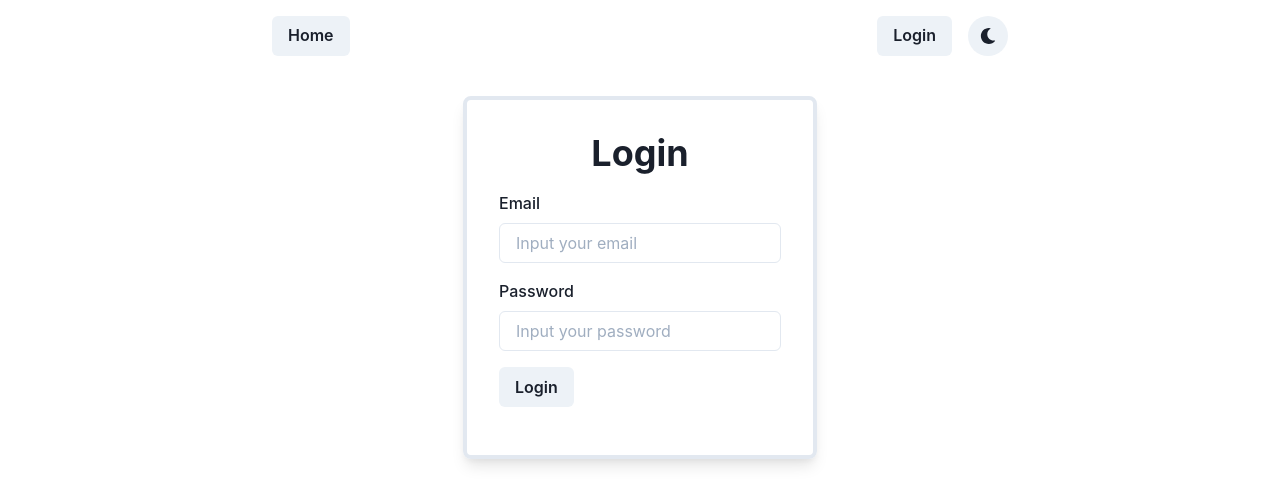
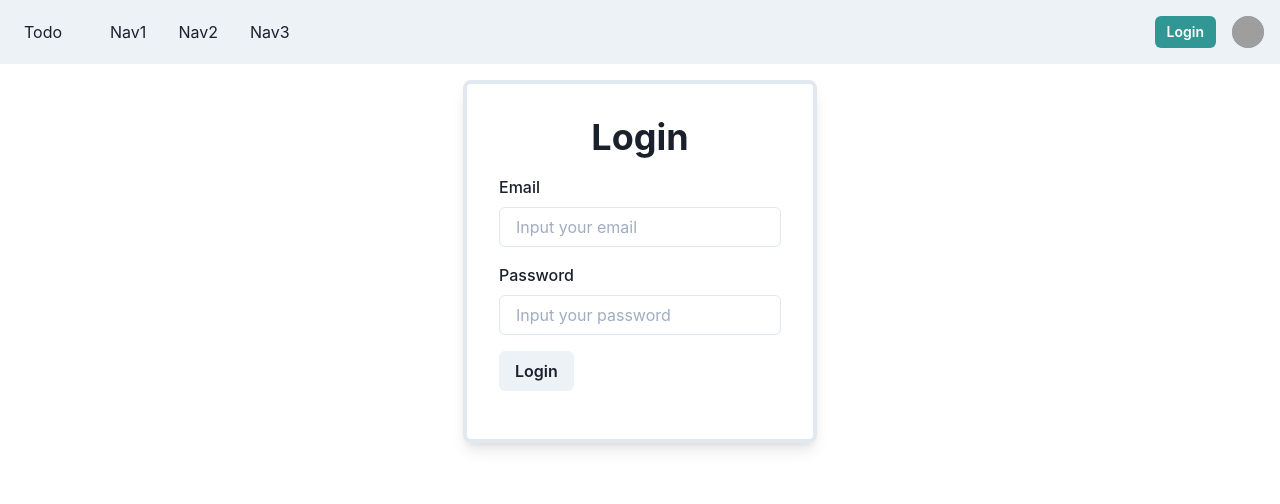
Before and after one commit to mushonnip/todo-next, a Next.js app: page /login in a window 1280 px wide. Shown: the top 504 px of the page. Built offline with nearby package versions, Linux system fonts and the light colour scheme; grey boxes are pictures that could not be loaded.

Commit message:
add navbar

```diff
--- /dev/null
+++ b/components/layouts/base.js
@@ -0,0 +1,19 @@
+import { Box, Container } from "@chakra-ui/react";
+import Head from "next/head";
+import Navbar from "../navbar";
+
+function Main({ children, title }) {
+  return (
+    <Box as={"main"}>
+      <Head>
+        <title>
+          {title} | {process.env.NEXT_APP_NAME}
+        </title>
+      </Head>
+      <Navbar />
+      <Container pt={16}>{children}</Container>
+    </Box>
+  );
+}
+
+export default Main;
--- a/components/navbar.js
+++ b/components/navbar.js
@@ -4,39 +4,122 @@ import {
   IconButton,
   useColorModeValue,
   useColorMode,
-  Container,
   Flex,
-  Spacer,
+  useDisclosure,
+  Box,
+  Avatar,
+  Menu,
+  MenuButton,
+  MenuList,
+  MenuItem,
+  MenuDivider,
+  Stack,
+  Link,
 } from "@chakra-ui/react";
 import NextLink from "next/link";
-import { FaMoon, FaSun } from "react-icons/fa";
+import { HamburgerIcon, CloseIcon } from "@chakra-ui/icons";
+
+const Links = ["Nav1", "Nav2", "Nav3"];
+
+const NavLink = ({ children }) => (
+  <Link
+    px={2}
+    py={1}
+    rounded={"md"}
+    _hover={{
+      textDecoration: "none",
+      bg: useColorModeValue("gray.200", "gray.700"),
+    }}
+    href={"#"}
+  >
+    {children}
+  </Link>
+);
 
 export default function Navbar() {
   const { toggleColorMode } = useColorMode();
+  const { isOpen, onOpen, onClose } = useDisclosure();
+
   return (
-    <Container
-      display="flex"
-      maxW="container.md"
-      wrap="wrap"
-      align="center"
-      justify="space-between"
-      mb={8}
+    <Box
+      bg={useColorModeValue("gray.100", "gray.900")}
+      px={4}
+      position={"fixed"}
+      as={"nav"}
+      zIndex={1}
+      css={{ backdropFilter: "blur(10px)" }}
+      w={"100%"}
     >
-      {/* <Flex align="center" mr={5}> */}
-      <NextLink href="/" passHref>
-        <Button>Home</Button>
-      </NextLink>
-      {/* </Flex> */}
-      <Spacer />
-      <NextLink href="/login" passHref>
-        <Button mr={4}>Login</Button>
-      </NextLink>
-      <IconButton
-        icon={useColorModeValue(<FaMoon />, <FaSun />)}
-        isRound="true"
-        size={"md"}
-        onClick={toggleColorMode}
-      />
-    </Container>
+      <Flex h={16} alignItems={"center"} justifyContent={"space-between"}>
+        <IconButton
+          size={"md"}
+          icon={isOpen ? <CloseIcon /> : <HamburgerIcon />}
+          aria-label={"Open Menu"}
+          display={{ md: "none" }}
+          onClick={isOpen ? onClose : onOpen}
+        />
+        <HStack spacing={8} alignItems={"center"}>
+          <NextLink href={"/"} passHref>
+            <Link
+              px={2}
+              py={1}
+              rounded={"md"}
+              _hover={{
+                textDecoration: "none",
+                bg: useColorModeValue("gray.200", "gray.700"),
+              }}
+            >
+              Todo
+            </Link>
+          </NextLink>
+          <HStack as={"nav"} spacing={4} display={{ base: "none", md: "flex" }}>
+            {Links.map((link) => (
+              <NavLink key={link}>{link}</NavLink>
+            ))}
+          </HStack>
+        </HStack>
+        <Flex alignItems={"center"}>
+          <NextLink href={"/login"} passHref>
+            <Link>
+              <Button variant={"solid"} colorScheme={"teal"} size={"sm"} mr={4}>
+                Login
+              </Button>
+            </Link>
+          </NextLink>
+          <Menu>
+            <MenuButton
+              as={Button}
+              rounded={"full"}
+              variant={"link"}
+              cursor={"pointer"}
+              minW={0}
+            >
+              <Avatar
+                size={"sm"}
+                src={
+                  "https://images.unsplash.com/photo-1493666438817-866a91353ca9?ixlib=rb-0.3.5&q=80&fm=jpg&crop=faces&fit=crop&h=200&w=200&s=b616b2c5b373a80ffc9636ba24f7a4a9"
+                }
+              />
+            </MenuButton>
+            <MenuList>
+              <MenuItem>Link 1</MenuItem>
+              <MenuItem>Link 2</MenuItem>
+              <MenuDivider />
+              <MenuItem>Link 3</MenuItem>
+            </MenuList>
+          </Menu>
+        </Flex>
+      </Flex>
+
+      {isOpen ? (
+        <Box pb={4} display={{ md: "none" }}>
+          <Stack as={"nav"} spacing={4}>
+            {Links.map((link) => (
+              <NavLink key={link}>{link}</NavLink>
+            ))}
+          </Stack>
+        </Box>
+      ) : null}
+    </Box>
   );
 }
--- a/package.json
+++ b/package.json
@@ -8,11 +8,13 @@
     "lint": "next lint"
   },
   "dependencies": {
+    "@chakra-ui/icons": "^1.1.1",
     "@chakra-ui/react": "^1.7.4",
     "@emotion/react": "^11",
     "@emotion/styled": "^11",
     "framer-motion": "^5",
     "next": "12.0.8",
+    "next-auth": "^4.1.2",
     "react": "17.0.2",
     "react-dom": "17.0.2",
     "react-icons": "^4.3.1",
--- a/pages/_app.js
+++ b/pages/_app.js
@@ -1,12 +1,15 @@
 import "../styles/globals.css";
 import { ChakraProvider, ColorModeScript } from "@chakra-ui/react";
 import theme from "../lib/theme";
+import Layout from "../components/layouts/base";
 
 function MyApp({ Component, pageProps }) {
   return (
     <ChakraProvider theme={theme}>
-      <ColorModeScript initialColorMode={theme.config.initialColorMode} />
-      <Component {...pageProps} />
+      <Layout title={"Home"}>
+        <ColorModeScript initialColorMode={theme.config.initialColorMode} />
+        <Component {...pageProps} />
+      </Layout>
     </ChakraProvider>
   );
 }
--- a/pages/index.js
+++ b/pages/index.js
@@ -1,7 +1,6 @@
 import { Heading, VStack, useToast } from "@chakra-ui/react";
 import TodoList from "../components/todo-list";
 import AddTodo from "../components/add-todo";
-import Navbar from "../components/navbar";
 import useSWR, { useSWRConfig } from "swr";
 
 const fetcher = (...args) =>
@@ -68,7 +67,6 @@ export default function Home() {
 
   return (
     <VStack p={4} spacing={8}>
-      <Navbar />
       <Heading
         fontWeight={"extrabold"}
         size={"2xl"}
--- a/pages/login.js
+++ b/pages/login.js
@@ -13,13 +13,7 @@ import Navbar from "../components/navbar";
 export default function Login() {
   return (
     <VStack p={4}>
-      <Navbar />
-      <Flex
-        w={"full"}
-        align={"center"}
-        justifyContent={"center"}
-        // backgroundColor={"yellow"}
-      >
+      <Flex w={"full"} align={"center"} justifyContent={"center"}>
         <Box p={8} borderWidth={4} borderRadius={"lg"} boxShadow={"lg"}>
           <Box textAlign={"center"}>
             <Heading>Login</Heading>
```
Also changed, not shown: components/layouts/main.js (added, +18 -0 lines), 1 other file (tests, documents, lock files or other folders).
